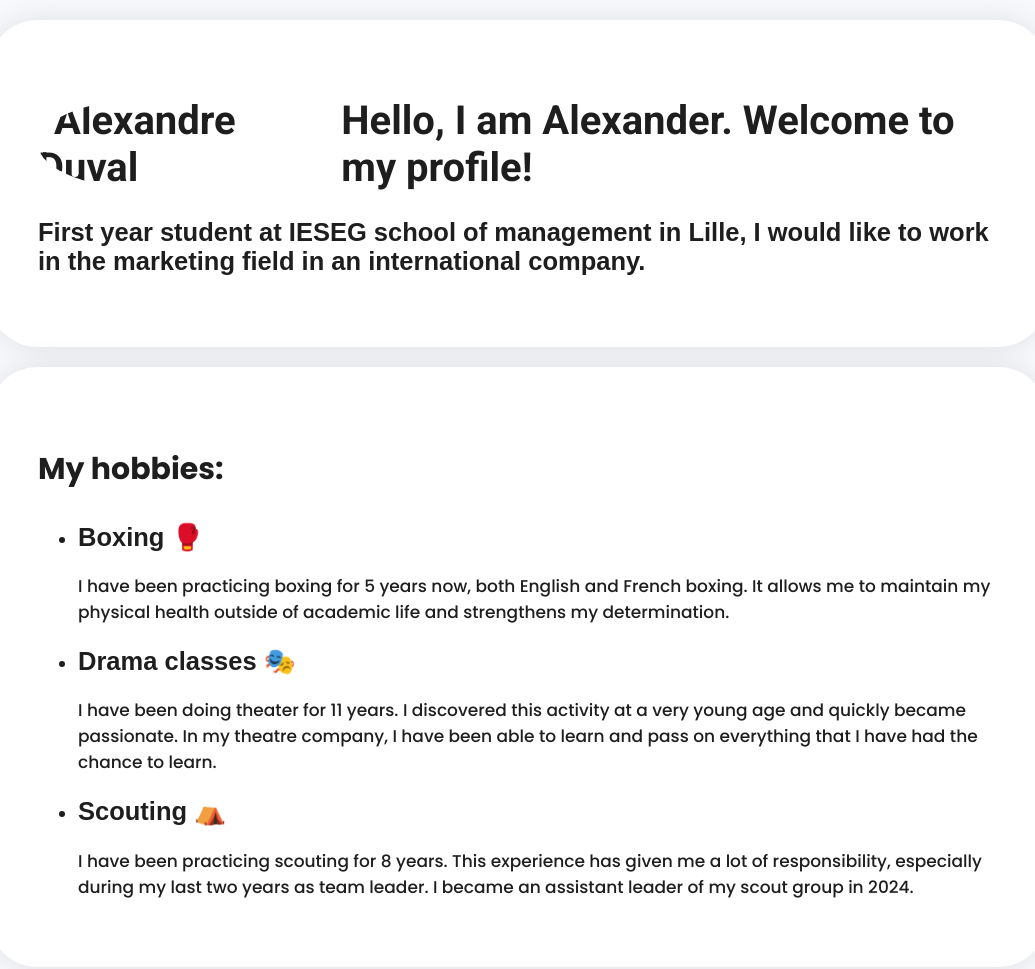
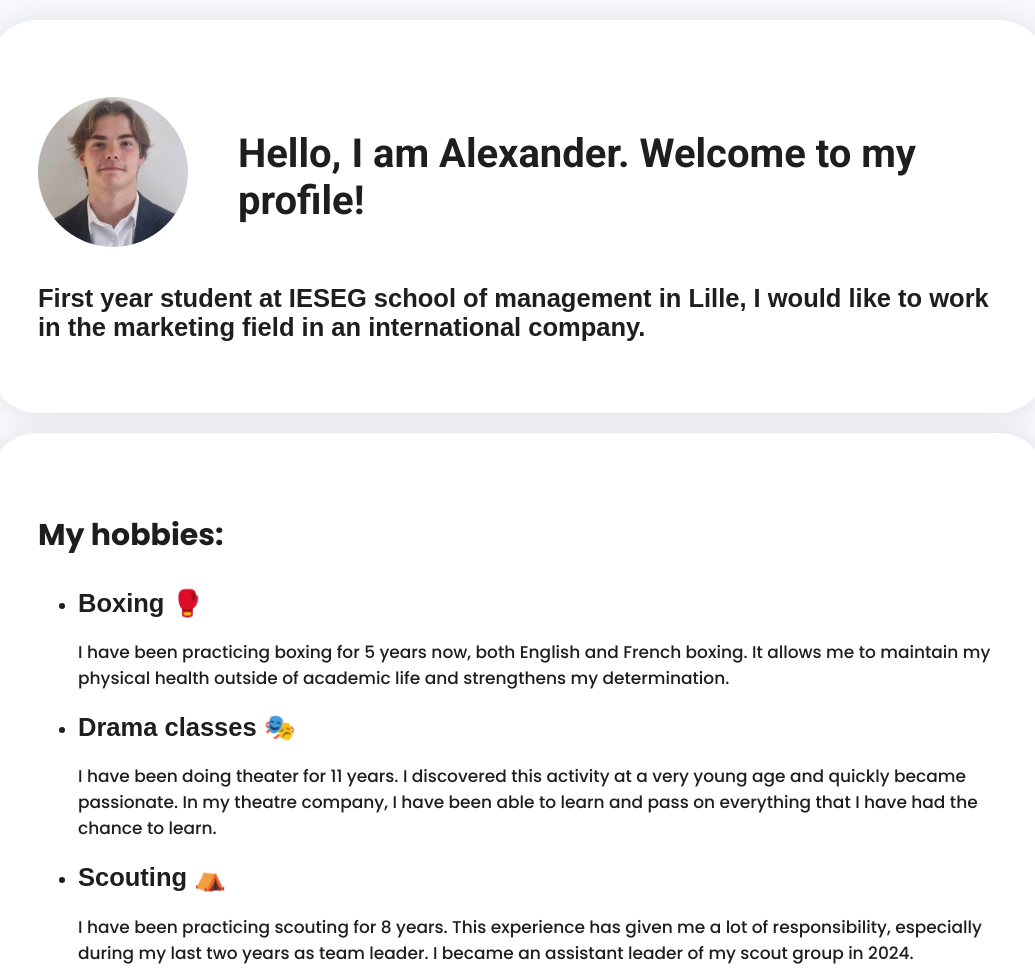
Before and after one commit to DuvAlex649/my-profile, a plain HTML site: page index.html in a window 1280 px wide. Shown: the top 969 px of the page, without its empty margins (122-1157 px from the left). Drawn offline with Linux system fonts and the light colour scheme.

Commit message:
Add files via upload

```diff
--- a/index.html
+++ b/index.html
@@ -1,10 +1,10 @@
 <!DOCTYPE html>
-<html>
+<html lang="en">
 
 <head>
+    <meta charset="UTF-8">
+    <meta name="description" content="This is the profile of Alexandre Duval">
     <title>Alexandre Duval's profile</title>
-    <meta name="description" content="This is the profile of Alexandre Duval">
-    <meta charset="UTF-8">
     <script src="https://kit.fontawesome.com/9d26bac605.js" crossorigin="anonymous"></script>
 
     <link rel="preconnect" href="https://fonts.googleapis.com">
@@ -17,14 +17,11 @@
     <div class="container">
         <div class="card-design">
             <h1 style="display: flex; justify-content: space-between; align-items: center;">
-            <span><img src="images/profile.jpg" class="img-circle" alt="Alexandre Duval"></span>
-
-            <div class="introtext text-left">
+                <span><img src="images/profile-picture.jpg" class="img-circle" alt="Alexandre Duval"></span>
+                <div class="introtext">
                     Hello, I am Alexander. Welcome to my profile!
                 </div>
-
             </h1>
-
             <h2>First year student at IESEG school of management in Lille, I would like to work in the marketing field in an international company.</h2>
         </div>
 
--- a/style.css
+++ b/style.css
@@ -117,10 +117,8 @@ a:hover {
 }
 
 
-
-
 .introtext {
-    margin-left: 55px;
+    margin-left: 50px;
     display: flex;
     align-items: center;
 }
```
Also changed, not shown: profile-picture.jpg (added). Lines whose indentation alone changed are shown as unchanged.
